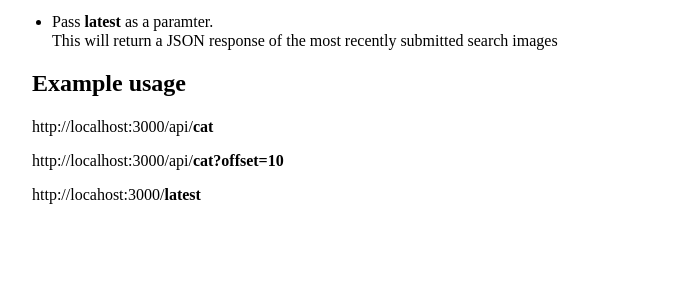
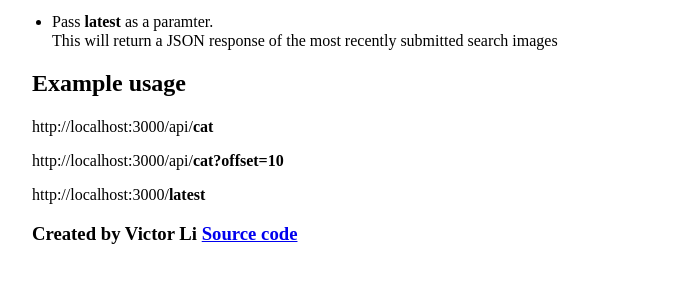
Before and after one commit to Li-Victor/Image-Search, a website: page public/index.html in a window 1280 px wide. Shown: the part 156-438 px from the top of the page, without its empty margins (96-785 px from the left). Drawn offline with Linux system fonts and the light colour scheme.

Commit message:
added footer

```diff
--- a/public/index.html
+++ b/public/index.html
@@ -22,8 +22,9 @@
             <h2>Example usage</h2>
             <p>http://localhost:3000/api/<strong>cat</strong></p>
             <p>http://localhost:3000/api/<strong>cat?offset=10</strong></p>
-            <p>http://locahost:3000/<strong>latest</strong></p>
+            <p>http://localhost:3000/<strong>latest</strong></p>
 
+            <h3>Created by Victor Li <a href="https://github.com/Li-Victor/Image-Search" target="_blank">Source code</a></h3>
         </div>
 
 
```
